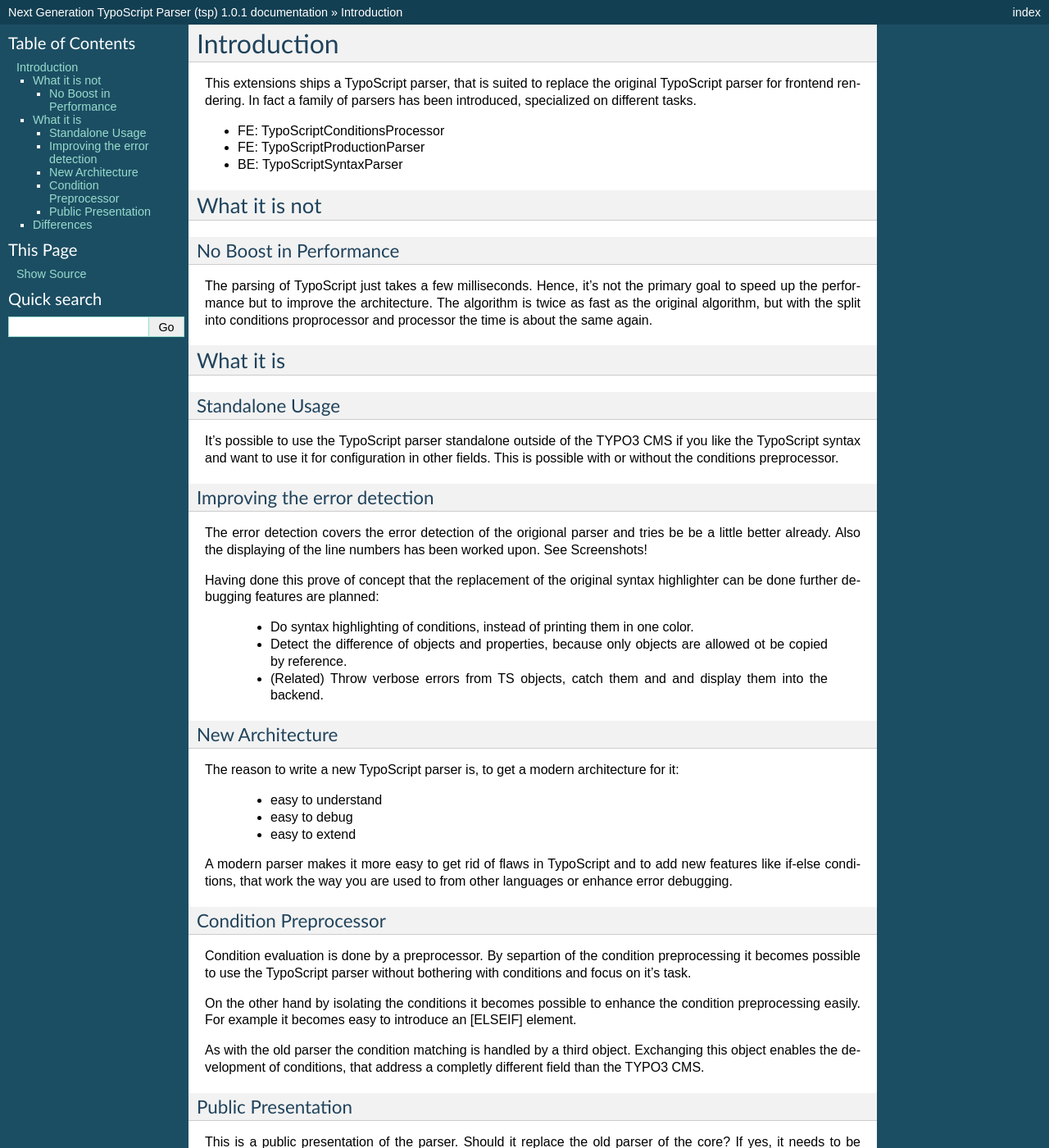
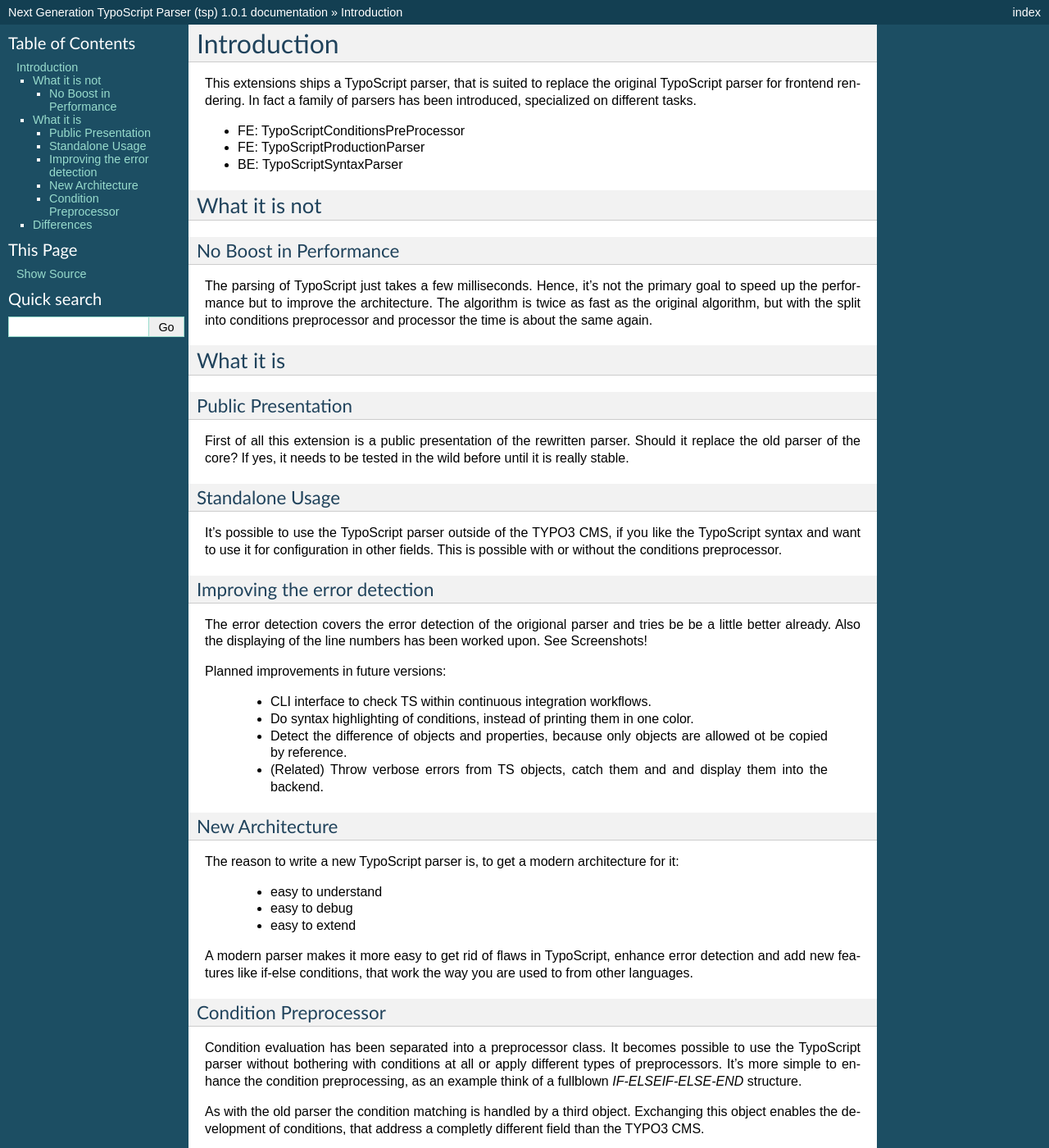
Before and after one commit to elmar-hinz/TX.tsp, a Sphinx documentation site: the page built from Documentation/Introduction.rst, in a window 1280 px wide and 1400 px high. Shown: the whole window at 82% size. Built offline with Sphinx 7.4.7, drawn with Linux system fonts in a browser that asks for light colours; some of the changed text lies outside the part shown.

Commit message:
Update the docs.

```diff
--- a/Documentation/Introduction.rst
+++ b/Documentation/Introduction.rst
@@ -15,7 +15,7 @@
 original TypoScript parser for frontend rendering. In fact a family of
 parsers has been introduced, specialized on different tasks.
 
-* FE: TypoScriptConditionsProcessor
+* FE: TypoScriptConditionsPreProcessor
 * FE: TypoScriptProductionParser
 * BE: TypoScriptSyntaxParser
 
@@ -28,29 +28,36 @@
 The parsing of TypoScript just takes a few milliseconds. Hence, it's not the
 primary goal to speed up the performance but to improve the architecture.
 The algorithm is twice as fast as the original algorithm, but with the
-split into conditions proprocessor and processor the time is about the same
+split into conditions preprocessor and processor the time is about the same
 again.
 
 What it is
 ==========
 
+Public Presentation
+-------------------
+
+First of all this extension is a public presentation of the rewritten parser.
+Should it replace the old parser of the core? If yes, it needs to be tested in
+the wild before until it is really stable.
+
 Standalone Usage
 ----------------
 
-It's possible to use the TypoScript parser standalone outside of the TYPO3 CMS
-if you like the TypoScript syntax and want to use it for configuration in other
+It's possible to use the TypoScript parser outside of the TYPO3 CMS, if you
+like the TypoScript syntax and want to use it for configuration in other
 fields. This is possible with or without the conditions preprocessor.
 
 Improving the error detection
 -----------------------------
 
 The error detection covers the error detection of the origional parser and
-tries be be a little better already. Also the displaying
-of the line numbers has been worked upon. See Screenshots!
+tries be be a little better already. Also the displaying of the line numbers
+has been worked upon. See Screenshots!
 
-Having done this prove of concept that the replacement of the original syntax
-highlighter can be done further debugging features are planned:
+Planned improvements in future versions:
 
+   * CLI interface to check TS within continuous integration workflows.
    * Do syntax highlighting of conditions, instead of printing them in one
      color.
    * Detect the difference of objects and properties, because only objects are
@@ -68,35 +75,24 @@
     * easy to debug
     * easy to extend
 
-A modern parser makes it more easy to get rid of flaws in TypoScript and to add
-new features like if-else conditions, that work the way you are used to from
-other languages or enhance error debugging.
+A modern parser makes it more easy to get rid of flaws in TypoScript, enhance
+error detection and add new features like if-else conditions, that work the way
+you are used to from other languages.
 
 Condition Preprocessor
 ----------------------
 
-Condition evaluation is done by a preprocessor. By separtion of the condition
-preprocessing it becomes possible to use the TypoScript parser without
-bothering with conditions and focus on it's task.
-
-On the other hand by isolating the conditions it becomes possible to enhance
-the condition preprocessing easily. For example it becomes easy to introduce an
-[ELSEIF] element.
+Condition evaluation has been separated into a preprocessor class. It becomes
+possible to use the TypoScript parser without bothering with conditions at all
+or apply different types of preprocessors. It's more simple to enhance the
+condition preprocessing, as an example think of a fullblown
+`IF-ELSEIF-ELSE-END` structure.
 
 As with the old parser the condition matching is handled by a third object.
 Exchanging this object enables the development of conditions, that address a
 completly different field than the TYPO3 CMS.
 
-Public Presentation
--------------------
-
-This is a public presentation of the parser. Should it replace the old
-parser of the core? If yes, it needs to be tested in the wild before until
-it is really stable. This is the extension to do so.
-
 Differences
 ===========
 
-* Backslash doesn't escape anything.
-* Escaping of dots in object keys is not supported.
-* Backslash is an allowed character in the keys (for PHP namespaces).
+* Escaping of dots by backslash is not supported.
```
Also changed, not shown: Documentation/Administration.rst (+1 -7 lines), Documentation/Index.rst (+12 -4 lines), Documentation/KnownIssues.rst (+18 -11 lines), Documentation/Research.rst (+10 -10 lines), Documentation/TODO.rst (added, +19 -0 lines).
